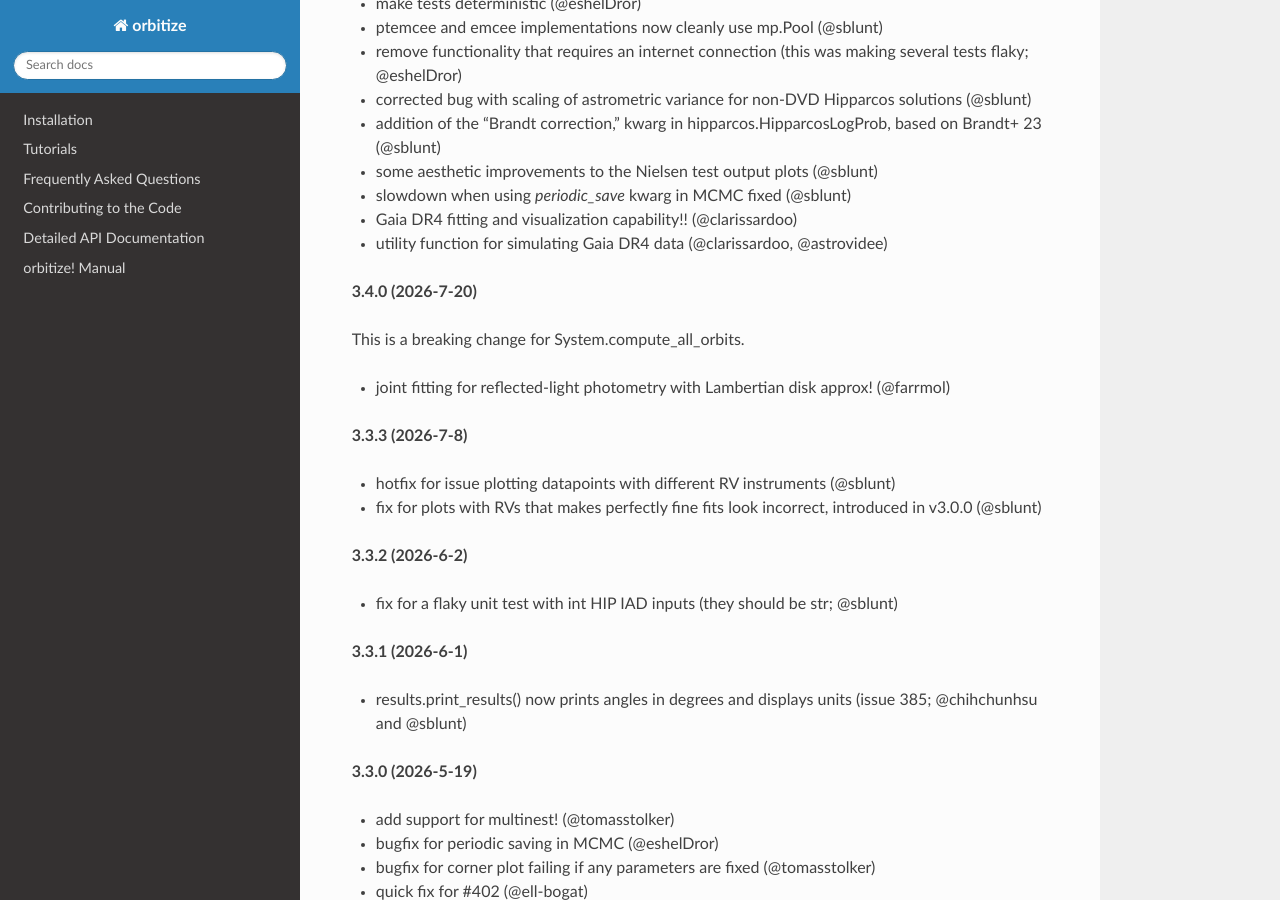
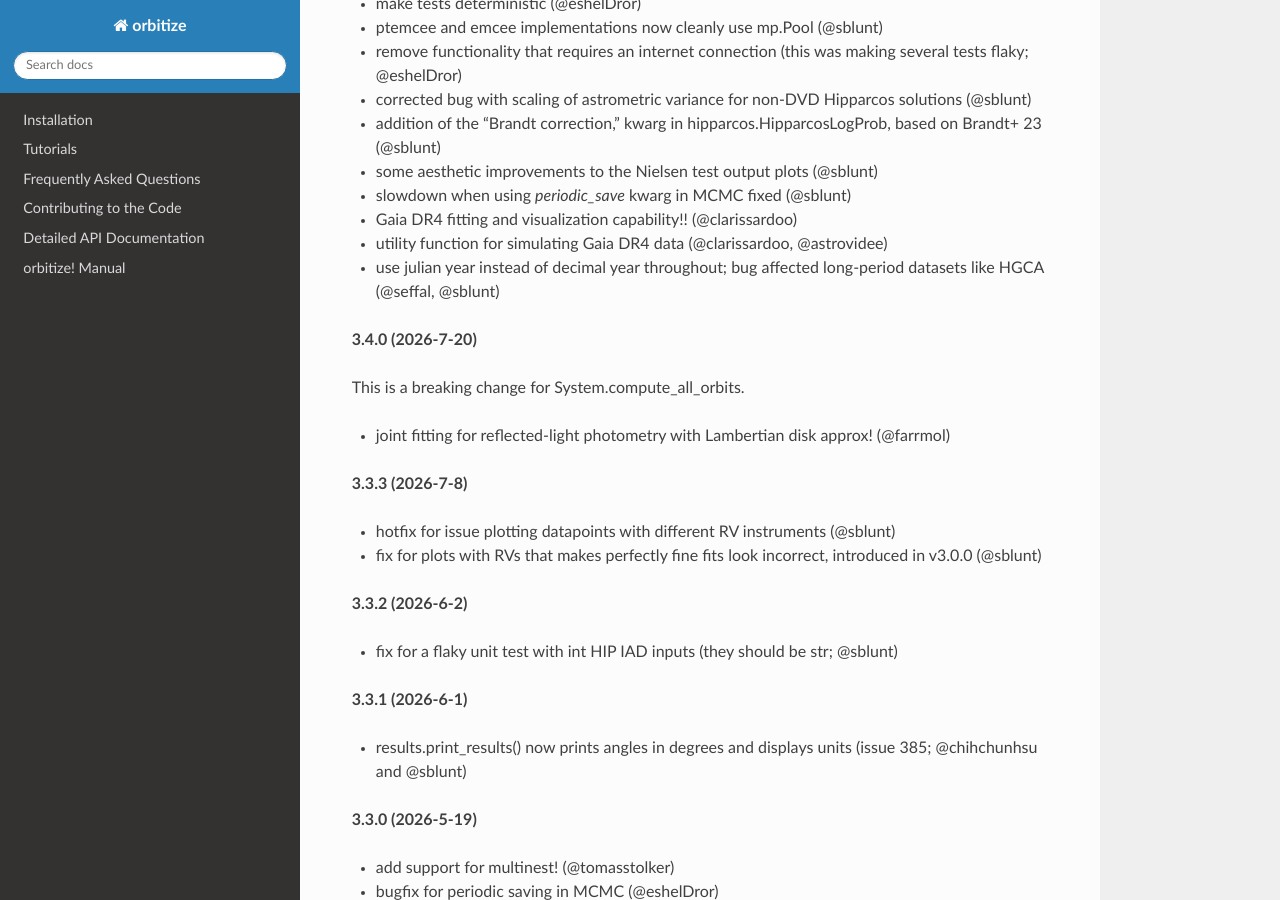
Before and after one commit to sblunt/orbitize, a Sphinx documentation site: the page built from docs/index.rst, in a window 1280 px wide and 900 px high, scrolled down 2690 px. Built offline with Sphinx 7.4.7 and the Read the Docs theme 3.1.0, drawn with Linux system fonts in a browser that asks for light colours.

Commit message:
add jyr fix to changelog

```diff
--- a/docs/index.rst
+++ b/docs/index.rst
@@ -72,6 +72,7 @@ Changelog:
 - slowdown when using `periodic_save` kwarg in MCMC fixed (@sblunt)
 - Gaia DR4 fitting and visualization capability!! (@clarissardoo)
 - utility function for simulating Gaia DR4 data (@clarissardoo, @astrovidee)
+- use julian year instead of decimal year throughout; bug affected long-period datasets like HGCA (@seffal, @sblunt)
 
 **3.4.0 (2026-7-20)**
 
```
